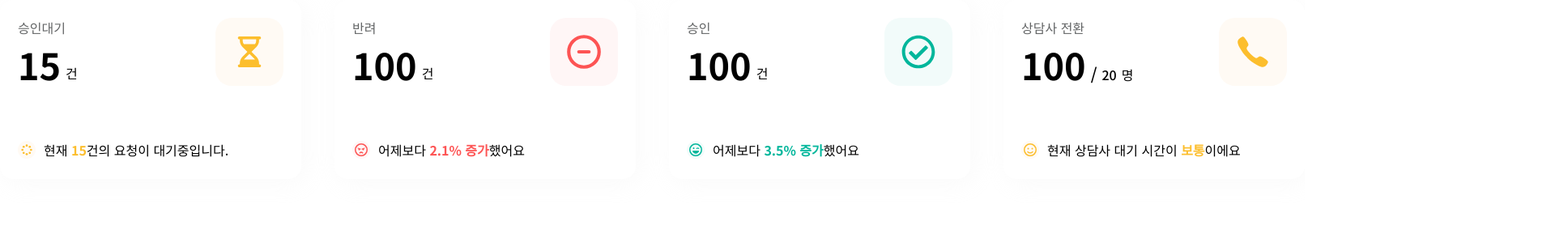
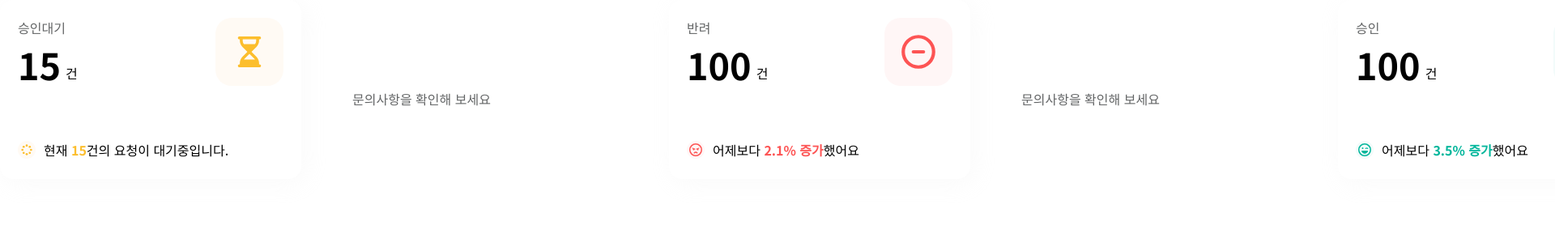
Before and after one commit to JeBread/welcome, a Next.js app in the folder welcome/: page /toptestpage in a window 1280 px wide. Shown: the top 300 px of the page at 81% size, 1920 px wide, since content can reach past the window. Built offline with nearby package versions, Linux system fonts and the light colour scheme.

Commit message:
feat: 카드 호버 컴포넌트 제작중

```diff
--- a/welcome/src/app/toptestpage/page.tsx
+++ b/welcome/src/app/toptestpage/page.tsx
@@ -1,6 +1,7 @@
 import Top from '@/components/Top';
 import React from 'react';
 import {topData} from '@/data/top';
+import TopHoverCard from '@/components/TopHoverCard';
 export default function TopTestPage() {
 	return (
 		<div className='flex  justify-between gap-[41px]'>
@@ -8,6 +9,7 @@ export default function TopTestPage() {
 				return (
 					<React.Fragment key={index}>
 						<Top data={top} />
+						<TopHoverCard data={top} />
 					</React.Fragment>
 				);
 			})}
--- a/welcome/src/components/Top.tsx
+++ b/welcome/src/components/Top.tsx
@@ -1,9 +1,11 @@
 import React from 'react';
 import TopCard from './TopCard';
 import {ItopData} from '@/types/data';
+import TopHoverCard from '@/components/TopHoverCard';
 
 const Top = ({data}: {data: ItopData}) => {
 	return (
+		<div>
 			<TopCard>
 				<TopCard.title>{data.title}</TopCard.title>
 				<TopCard.titleIcon data={data} />
@@ -13,6 +15,7 @@ const Top = ({data}: {data: ItopData}) => {
 					<TopCard.description data={data}></TopCard.description>
 				</div>
 			</TopCard>
+		</div>
 	);
 };
 
--- a/welcome/src/components/TopCard.tsx
+++ b/welcome/src/components/TopCard.tsx
@@ -1,6 +1,5 @@
 import {ItopData} from '@/types/data';
-import React, {Children} from 'react';
-import {HiOutlineEmojiHappy} from 'react-icons/hi';
+import React from 'react';
 import {Icon} from './Icon';
 
 interface ItopCard {
@@ -11,7 +10,7 @@ interface ItopCard {
 const TopCard = ({children}: ItopCard) => {
 	return (
 		<div
-			className={`shadow-box relative flex h-[221px] w-full min-w-[372px] flex-col rounded-[16px] bg-white px-[22px] pb-[24px] pt-[22px] `}>
+			className={`relative flex h-[221px] w-full min-w-[372px] cursor-pointer flex-col rounded-[16px] bg-white px-[22px] pb-[24px] pt-[22px] shadow-box `}>
 			{children}
 		</div>
 	);
@@ -22,7 +21,7 @@ TopCard.title = ({children}: ItopCard) => {
 	return <h2 className='text-[1rem] font-medium text-gray-900'>{children}</h2>;
 };
 
-TopCard.titleIcon = ({children, data}: ItopCard) => {
+TopCard.titleIcon = ({data}: ItopCard) => {
 	return (
 		<div className='absolute right-[22px] top-[22px]'>
 			<div
@@ -48,7 +47,7 @@ TopCard.titleIcon = ({children, data}: ItopCard) => {
 	);
 };
 
-TopCard.content = ({children, data}: ItopCard) => {
+TopCard.content = ({data}: ItopCard) => {
 	return (
 		<div>
 			<div className='flex items-center gap-[6px]'>
@@ -71,7 +70,7 @@ TopCard.content = ({children, data}: ItopCard) => {
 	);
 };
 
-TopCard.descriptionIcon = ({children, data}: ItopCard) => {
+TopCard.descriptionIcon = ({data}: ItopCard) => {
 	console.log(data!.icon);
 
 	return (
@@ -98,7 +97,7 @@ TopCard.descriptionIcon = ({children, data}: ItopCard) => {
 		</div>
 	);
 };
-TopCard.description = ({children, data}: ItopCard) => {
+TopCard.description = ({data}: ItopCard) => {
 	console.log(data);
 	return (
 		<div className={`mt-auto flex items-center rounded-full`}>
--- /dev/null
+++ b/welcome/src/components/TopHoverCard.tsx
@@ -0,0 +1,26 @@
+import {ItopData} from '@/types/data';
+import {FaAngleRight} from 'react-icons/fa6';
+import React from 'react';
+
+const TopHoverCard = ({data}: {data: ItopData}) => {
+	return (
+		<div
+			className={`group relative flex h-[221px] w-full min-w-[372px] cursor-pointer flex-col justify-center rounded-[16px] bg-white px-[22px] pb-[24px] pt-[22px] hover:visible`}>
+			<div className='flex w-full items-center justify-between'>
+				<div>
+					<div className='text-[16px] font-bold text-gray-900 opacity-0 transition group-hover:opacity-100'>
+						{data.hovertitle}
+					</div>
+					<div className='text-[16px] font-normal text-gray-900'>
+						{data.hovercontent}
+					</div>
+				</div>
+				<div className='flex size-[50px] items-center justify-center rounded-full bg-[#F5F5F5] opacity-0 group-hover:opacity-100'>
+					<FaAngleRight style={{color: '#636566'}} />
+				</div>
+			</div>
+		</div>
+	);
+};
+
+export default TopHoverCard;
--- a/welcome/src/data/top.ts
+++ b/welcome/src/data/top.ts
@@ -9,6 +9,8 @@ export const topData: ItopData[] = [
 		emphasize: '15',
 		description: ['현재', '건의 요청이 대기중입니다.'],
 		descriptionIcon: 'wait',
+		hovertitle: '승인 대기 중인',
+		hovercontent: '문의사항을 확인해 보세요',
 	},
 	{
 		title: '반려',
@@ -18,6 +20,8 @@ export const topData: ItopData[] = [
 		emphasize: '2.1% 증가',
 		description: ['어제보다', '했어요'],
 		descriptionIcon: 'angry',
+		hovertitle: '반려된',
+		hovercontent: '문의사항을 확인해 보세요',
 	},
 	{
 		title: '승인',
@@ -27,6 +31,8 @@ export const topData: ItopData[] = [
 		emphasize: '3.5% 증가',
 		description: ['어제보다', '했어요'],
 		descriptionIcon: 'bigsmile',
+		hovertitle: '승인된',
+		hovercontent: '문의사항을 확인해 보세요',
 	},
 	{
 		title: '상담사 전환',
@@ -38,5 +44,7 @@ export const topData: ItopData[] = [
 		emphasize: '보통',
 		description: ['현재 상담사 대기 시간이 ', '이에요'],
 		descriptionIcon: 'smile',
+		hovertitle: '상담사 연결',
+		hovercontent: '현황을 확인해 보세요',
 	},
 ];
--- a/welcome/src/types/data.ts
+++ b/welcome/src/types/data.ts
@@ -8,4 +8,6 @@ export interface ItopData {
 	emphasize: string;
 	description: string[];
 	descriptionIcon: string;
+	hovertitle: string;
+	hovercontent: string;
 }
```
Also changed, not shown: welcome/.eslintrc.json. Lines whose indentation alone changed are shown as unchanged.
